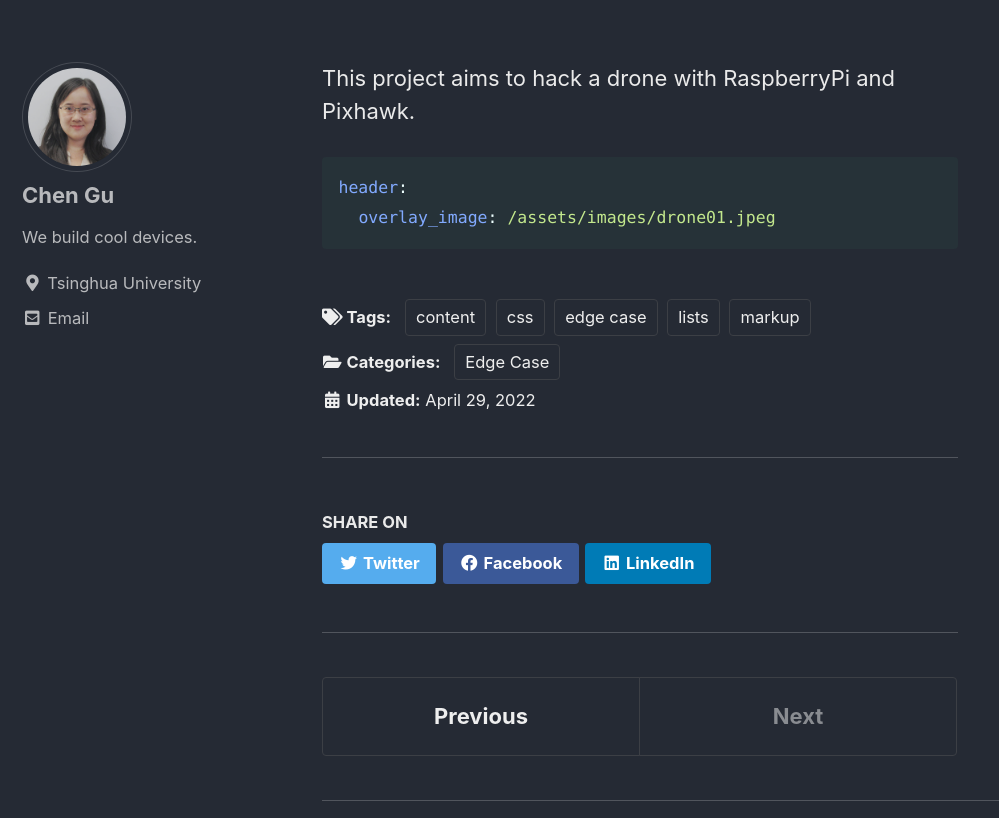
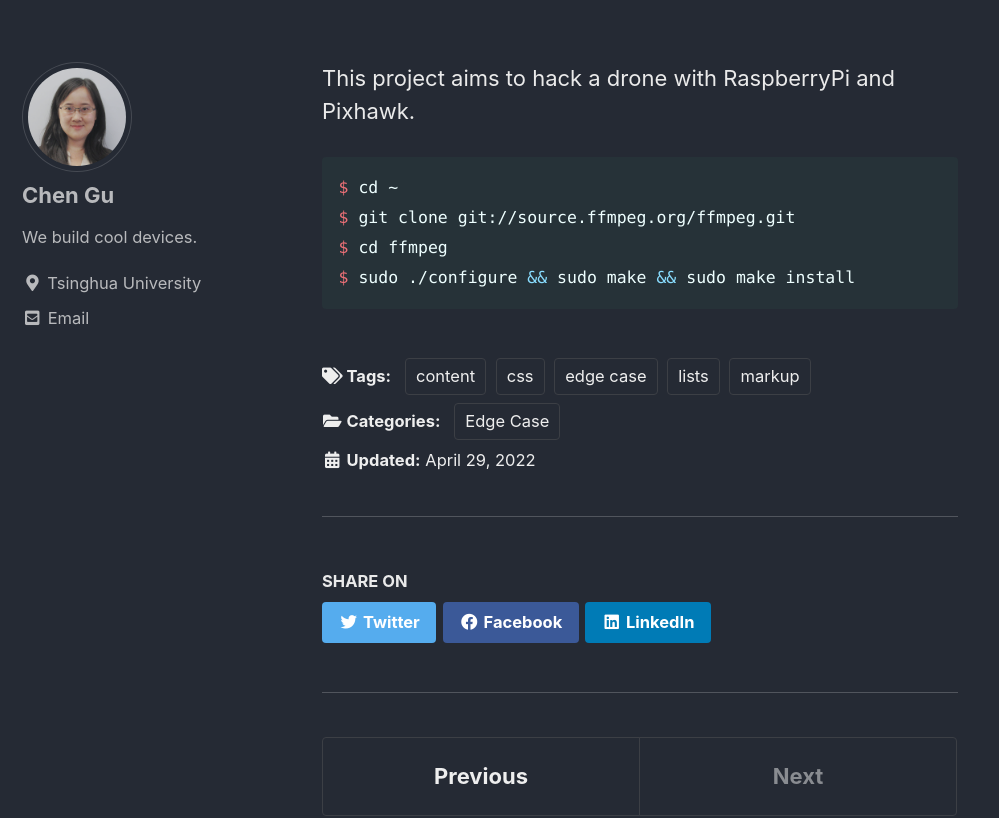
Before and after one commit to guchchcug/smart_device, a Jekyll site: the page built from _posts/2022-04-29-Live-streaming-video-and-audio-with-usb-webcam.md, in a window 1280 px wide and 900 px high, scrolled down 442 px, cut to the strip 82-900 px from the top of the window. Shown: the whole strip, without its empty margins (0-999 px from the left). Built offline with Jekyll 4.4.1, drawn with Linux system fonts in a browser that asks for light colours; cached includes are drawn as plain includes.

Commit message:
Update 2022-04-29-Live-streaming-video-and-audio-with-usb-webcam.md

````diff
--- a/_posts/2022-04-29-Live-streaming-video-and-audio-with-usb-webcam.md
+++ b/_posts/2022-04-29-Live-streaming-video-and-audio-with-usb-webcam.md
@@ -9,13 +9,15 @@
   - lists
   - markup
 header:
-  overlay_image: /assets/images/drone01.jpeg
+  overlay_image: /assets/images/webcam.heic
 ---
 
 This project aims to hack a drone with RaspberryPi and Pixhawk.
 
 
-```yaml
-header:
-  overlay_image: /assets/images/drone01.jpeg
+```bash
+$ cd ~
+$ git clone git://source.ffmpeg.org/ffmpeg.git
+$ cd ffmpeg
+$ sudo ./configure && sudo make && sudo make install
 ```
````
